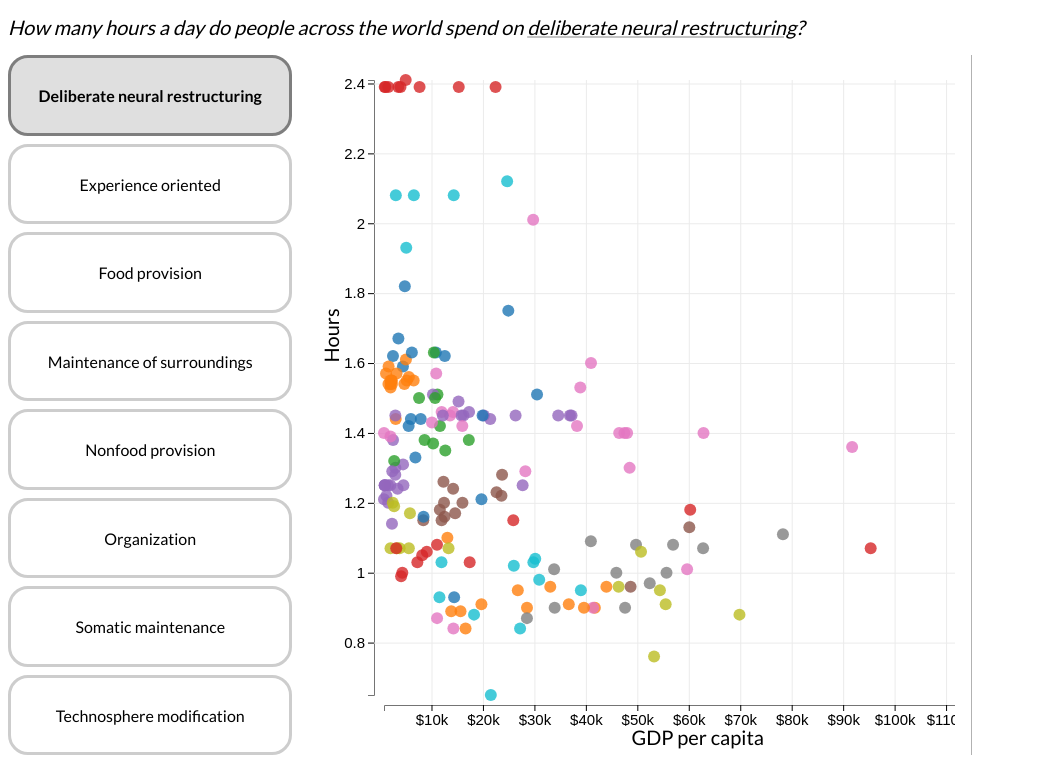
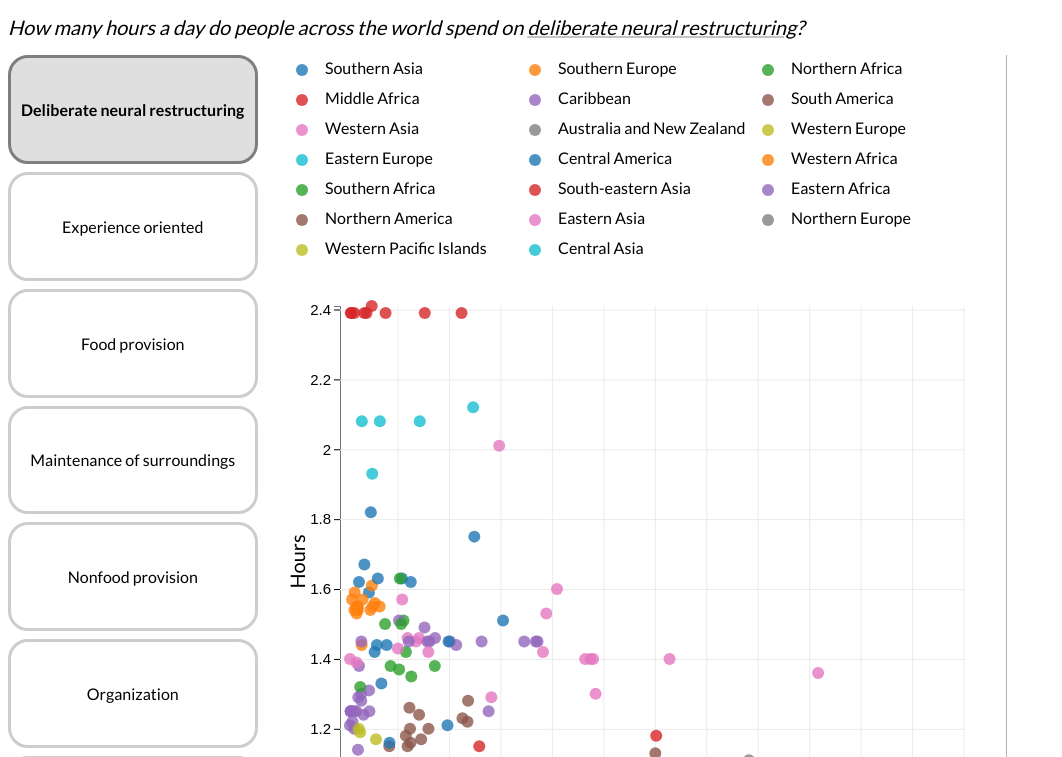
Before and after one commit to tammyzhang-1/global-human-day, a plain HTML site: page index.html in a window 1280 px wide. Shown: the part 43-800 px from the top of the page, without its empty margins (0-1062 px from the left). Drawn offline with nearby package versions, Linux system fonts and the light colour scheme.

Commit message:
add main scatterplot legend

```diff
--- a/index.html
+++ b/index.html
@@ -31,7 +31,7 @@
           text-decoration-color:rgb(196, 196, 196);
         }
 
-        /* ------- category filters ------- */
+        /* ------- category filter sidebar ------- */
         #controls-sidebar {
           width: 25%;
           display: flex;
@@ -69,8 +69,14 @@
         }
 
         /* ------- main scatterplot visualization ------- */
-        #scatter-container {
+        main {
             display: flex;
+        }
+
+        #scatterplot-container {
+          display: flex;
+          flex-direction: column;
+          width: 700px;
         }
 
         .gridlines line {
@@ -97,6 +103,15 @@
           stroke: #747474;
         }
 
+        .legend-element {
+          width: 233px;
+          height: 30px;
+        }
+
+        #scatterplot-legend {
+          padding-bottom: 1em;
+        }
+
         /* ------- detail sidebar ------- */
         #detail-sidebar {
           width: 25%;
@@ -120,17 +135,20 @@
       <h2>How many hours a day do people across the world spend on <span id="subtitle-filter">...</span>?</h2>
     </div>
 
-    <div id="scatter-container">
+    <main>
       <aside id="controls-sidebar" height="700">
         <div id="category-filters"></div>
       </aside>
-      <svg id="scatterplot" width="700" height="700"></svg>
+      <div id="scatterplot-container">
+        <div id="scatterplot-legend" width="700" height="100"></div>
+        <svg id="scatterplot" width="700" height="700"></svg>
+      </div>
       <aside id="detail-sidebar" height="700">
         <!-- <svg id="bubbleplot-region" height="200" width="300" style="background: #fff; margin-top:50px" ></svg>
         <svg id="bubbleplot-country" height="200" width="300" style="background: #fff; margin-top:50px" ></svg> -->
 
       </aside>
-    </div>
+    </main>
   </body>
 
   <script>
@@ -146,15 +164,41 @@
     let chartArea = scatter.append("g").attr("id","dots")
                     .attr("transform","translate("+margin.left+","+margin.top+")")
 
+    const regionScale = d3.scaleOrdinal(d3.schemeCategory10);
+
     // ------------------------- REQUEST DATA FUNCTION -------------------------
     const requestData = async function() {
       const countries = await d3.csv("df_bycat.csv", d3.autoType);
 
       // populating category filter buttons with unique categories from the data
-      const categoryList = [...new Set(countries.map(item => item.Category))];
+      const categoryList = [...new Set(countries.map(country => country.Category))];
       categoryList.forEach((category) => {
         document.getElementById("category-filters").innerHTML += `<button class="category-filter">${category}</button>`
       });
+
+      // populating legend
+      const regionList = [...new Set(countries.map(country => country.region_name))];
+      console.log(regionList);
+      regionList.forEach((region, i) => {
+        document.getElementById("scatterplot-legend").innerHTML += `<svg class="legend-element">
+          <circle cx=12 cy="50%"" r=6 opacity=0.8 fill=${regionScale(region)} class="legend-point">
+          </circle>
+          <text x="15%" y="50%" dominant-baseline="middle" class="legend-text">
+            ${region}
+          <text>
+        </svg>`
+        // d3.select("#scatterplot-legend").append("circle")
+        //   .attr("cx", 50 + i*100)
+        //   .attr("cy", 50)
+        //   .attr("r", 6)
+        //   .attr("opacity", 0.8)
+        //   .attr("fill", regionScale(region));
+        // d3.select("#scatterplot-legend").append("text")
+        //   .attr("x", 50 + i*100)
+        //   .attr("y", 80)
+        //   .attr("text-anchor", "middle")
+        //   .text(region);
+      })
 
       // SETTING DEFAULT VIEW: initializing filtered subset to first category in the data
       let filteredData = countries.filter((country) => country.Category == categoryList[0]);
@@ -184,8 +228,6 @@
 
       let hourExtent = d3.extent(data, d => d['hoursPerDayCombined']);
       let hourScale = d3.scaleLinear().domain(hourExtent).range([chartHeight, 0]);
-
-      const regionScale = d3.scaleOrdinal(d3.schemeCategory10);
 
       let leftAxis = d3.axisLeft(hourScale)
                       .tickFormat(d3.format(""));
```
